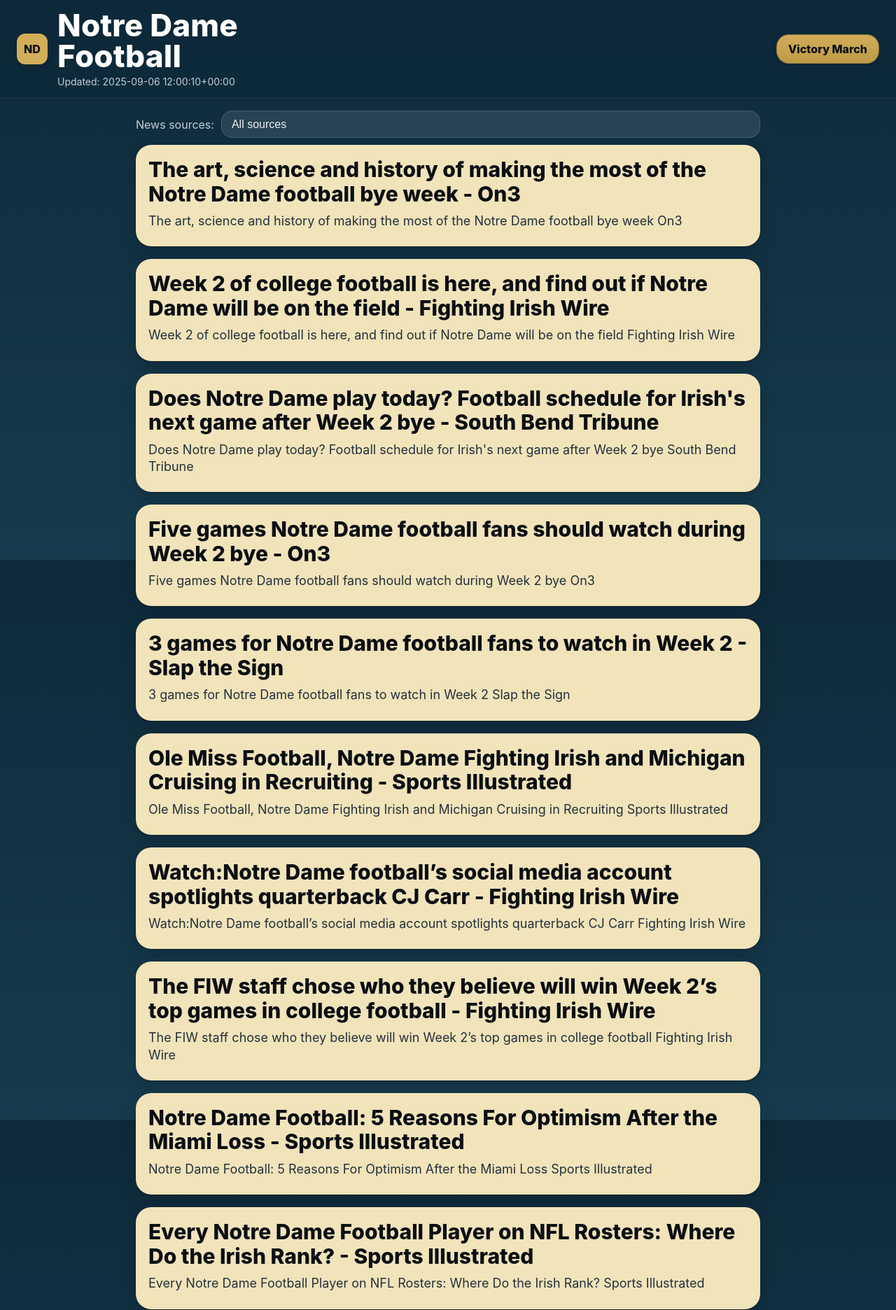
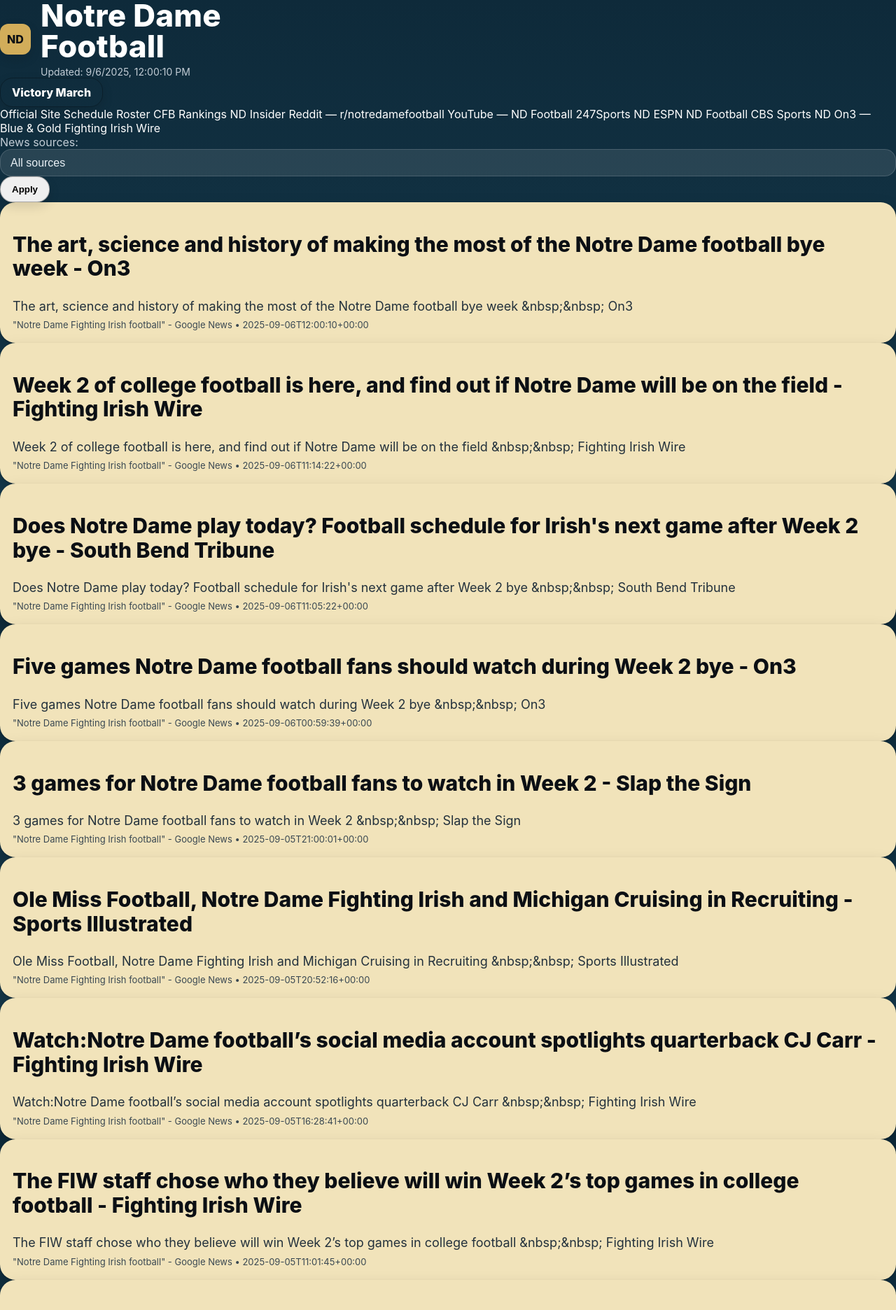
Before and after one commit to jasonab74-ctrl/notre-dame-football, a Flask app: page / in a window 1280 px wide. Shown: the top 1872 px of the page at 70% size. Run offline with Flask 3, Linux system fonts and the light colour scheme.

Commit message:
Update index.html

```diff
--- a/templates/index.html
+++ b/templates/index.html
@@ -2,73 +2,99 @@
 <html lang="en">
 <head>
   <meta charset="utf-8" />
-    <meta
-      name="viewport"
-      content="width=device-width, initial-scale=1, viewport-fit=cover"
-    />
-    <title>{{ team_name }}</title>
-    <link
-      rel="stylesheet"
-      href="{{ url_for('static', filename='style.css') }}?v={{ cache_buster }}"
-    />
+  <meta name="viewport" content="width=device-width, initial-scale=1" />
+  <title>{{ title }}</title>
+  <link rel="stylesheet" href="{{ url_for('static', filename='style.css') }}?v={{ css_ver }}">
+  <link rel="preconnect" href="https://fonts.gstatic.com" crossorigin>
+  <link href="https://fonts.googleapis.com/css2?family=Inter:wght@400;600;700&display=swap" rel="stylesheet">
 </head>
 <body>
-    <header class="site-header">
+  <header class="banner">
     <div class="brand">
       <div class="nd-badge">ND</div>
-        <div class="titles">
-          <h1 class="site-title">Notre Dame<br />Football</h1>
-          <div class="updated">Updated: {{ updated_at }}</div>
+      <div>
+        <h1 class="site-title">Notre Dame<br>Football</h1>
+        <div class="updated">
+          Updated:
+          {% if updated_at %}
+            {{ updated_at.astimezone().strftime("%-m/%-d/%Y, %-I:%M:%S %p") }}
+          {% else %}
+            just now
+          {% endif %}
         </div>
       </div>
-
-      <a
-        class="btn btn-cta"
-        href="https://www.youtube.com/watch?v=Z1ZcH6nQ9qU"
-        target="_blank"
-        rel="noopener"
-        >Victory March</a
-      >
+    </div>
+    <a class="btn btn--pill btn--gold" href="https://www.youtube.com/results?search_query=notre+dame+victory+march" target="_blank" rel="noopener">Victory March</a>
   </header>
 
-    <main class="content">
-      <section class="filters">
+  <main class="container">
+    <!-- Quick links -->
+    <nav class="chips">
+      <a class="chip" href="https://und.com/sports/football/" target="_blank" rel="noopener">Official Site</a>
+      <a class="chip" href="https://fbschedules.com/notre-dame-fighting-irish-football-schedule/" target="_blank" rel="noopener">Schedule</a>
+      <a class="chip" href="https://und.com/sports/football/roster/" target="_blank" rel="noopener">Roster</a>
+      <a class="chip" href="https://www.espn.com/college-football/rankings" target="_blank" rel="noopener">CFB Rankings</a>
+      <a class="chip" href="https://www.ndinsider.com/" target="_blank" rel="noopener">ND Insider</a>
+      <a class="chip chip--wide" href="https://www.reddit.com/r/notredamefootball/" target="_blank" rel="noopener">Reddit — r/notredamefootball</a>
+      <a class="chip" href="https://www.youtube.com/results?search_query=notre+dame+football" target="_blank" rel="noopener">YouTube — ND Football</a>
+      <a class="chip" href="https://247sports.com/college/notre-dame/" target="_blank" rel="noopener">247Sports ND</a>
+      <a class="chip" href="https://www.espn.com/college-football/team/_/id/87/notre-dame-fighting-irish" target="_blank" rel="noopener">ESPN ND Football</a>
+      <a class="chip" href="https://www.cbssports.com/college-football/teams/ND/notre-dame-fighting-irish/" target="_blank" rel="noopener">CBS Sports ND</a>
+      <a class="chip" href="https://www.on3.com/college/notre-dame-fighting-irish/" target="_blank" rel="noopener">On3 — Blue & Gold</a>
+      <a class="chip" href="https://fightingirishwire.usatoday.com/" target="_blank" rel="noopener">Fighting Irish Wire</a>
+    </nav>
+
+    <!-- Sources filter -->
+    <section class="toolbar">
       <label for="source" class="label">News sources:</label>
-        <form class="source-form" method="get">
+      <form method="get" class="source-form">
         <select id="source" name="source" class="select">
-            <option value="" {% if not selected_source %}selected{% endif %}>
-              All sources
-            </option>
+          <option value="" {% if not selected_source %}selected{% endif %}>All sources</option>
           {% for s in sources %}
-            <option
-              value="{{ s }}"
-              {% if selected_source==s %}selected{% endif %}
-            >
-              {{ s }}
-            </option>
+            <option value="{{ s }}" {% if selected_source==s %}selected{% endif %}>{{ s }}</option>
           {% endfor %}
         </select>
+        <button class="btn btn--pill" type="submit">Apply</button>
+        {% if selected_source %}
+          <a class="btn btn--pill btn--ghost" href="{{ url_for('index') }}">Clear</a>
+        {% endif %}
       </form>
     </section>
 
-      <section class="articles">
-        {% for item in items %}
+    <!-- Articles -->
+    <section class="cards">
+      {% for it in items %}
         <article class="card">
-          <a class="card-title" href="{{ item.link }}" target="_blank" rel="noopener">
-            {{ item.title }}
-          </a>
-
-          {% set clean_summary = item.summary.replace("&nbsp;", " ") %}
-          {% if clean_summary and clean_summary.strip() and clean_summary.strip() != item.title.strip() %}
-          <p class="card-summary">{{ clean_summary }}</p>
+          <h2 class="card-title">
+            {% if it.url %}
+              <a href="{{ it.url }}" target="_blank" rel="noopener">{{ it.title or "Untitled" }}</a>
+            {% else %}
+              {{ it.title or "Untitled" }}
             {% endif %}
-
+          </h2>
+          {% if it.summary %}
+            <p class="card-summary">{{ it.summary }}</p>
+          {% endif %}
           <div class="card-meta">
-            <time datetime="{{ item.published_iso }}">{{ item.published_display }}</time>
+            <span>{{ it.source or "Unknown source" }}</span>
+            {% if it.published %}
+              <span aria-hidden="true">•</span>
+              <time datetime="{{ it.published }}">
+                {{ (it.published | replace("Z","+00:00") | tojson)[1:-1] | safe }}
+              </time>
+            {% endif %}
           </div>
         </article>
+      {% else %}
+        <p class="empty">No articles found.</p>
       {% endfor %}
     </section>
   </main>
+
+  <footer class="footer">
+    <div class="container footer-inner">
+      <span>web-production</span>
+    </div>
+  </footer>
 </body>
 </html>
```
Lines whose indentation alone changed are shown as unchanged.
